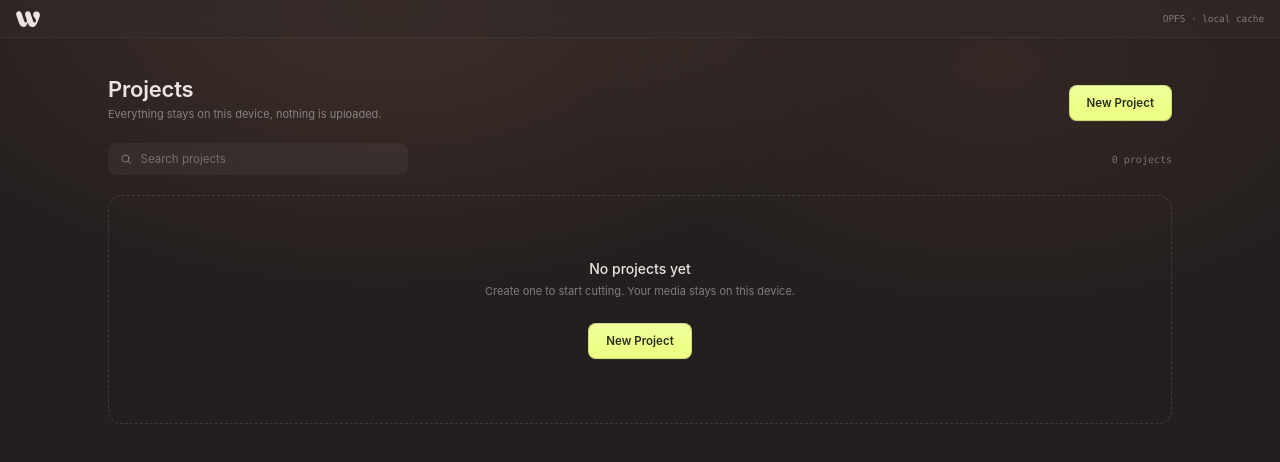
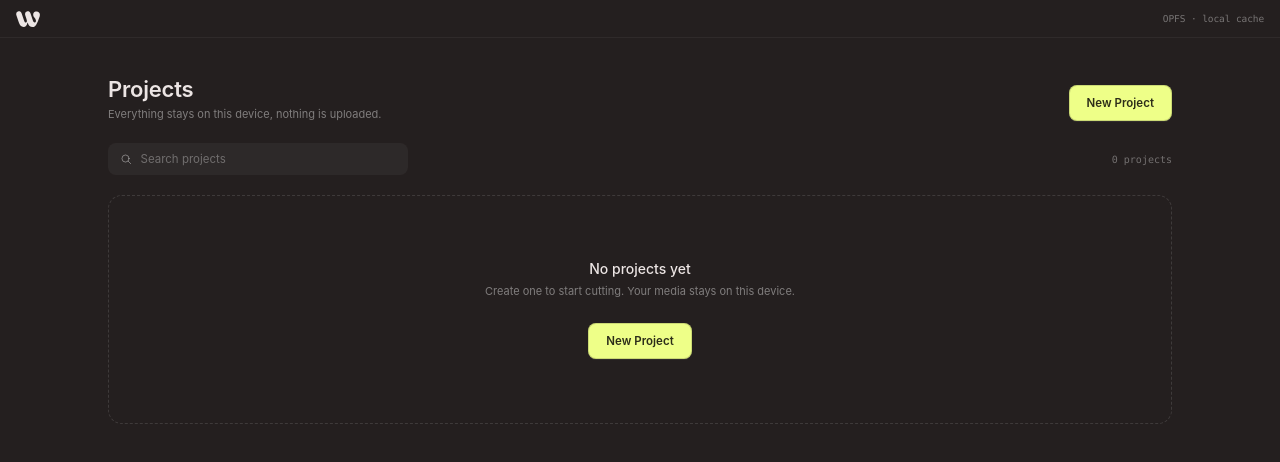
Before and after one commit to delbingeorge/wispr, a React (Vite) app: page / in a window 1280 px wide. Shown: the top 462 px of the page. Built offline with nearby package versions, Linux system fonts and the light colour scheme; what the-good-console would draw is missing.

Commit message:
chore: remove the gradient head ache

```diff
--- a/src/App.tsx
+++ b/src/App.tsx
@@ -14,7 +14,6 @@ import { useProjectLoader } from "./core/hooks/use-project-loader";
 import { useProjectStore } from "./core/stores/project-store";
 import { generateId } from "./core/utils/id-generator";
 
-import grads from "./styles/gradients.module.css";
 import { ToastContainer } from "./features/ui/toast";
 
 export default function App() {
@@ -75,9 +74,9 @@ function Editor({
   useAutoSave();
 
   return (
-    <div className={`${styles.layout} ${grads.atmosphere}`}>
+    <div className={styles.layout}>
       <Toolbar onBack={onBack} />
-      <div className={`${styles.preview} ${grads.canvas}`}>
+      <div className={styles.preview}>
         <PreviewCanvas />
         {missingAssets.length > 0 && (
           <div className={styles.warning}>
--- a/src/features/assets/styles/asset-importer.module.css
+++ b/src/features/assets/styles/asset-importer.module.css
@@ -80,8 +80,6 @@
   display: grid;
   place-items: center;
   background: rgba(16, 13, 13, 0.72);
-  backdrop-filter: blur(3px);
-  -webkit-backdrop-filter: blur(3px);
   pointer-events: none;
 }
 
--- a/src/features/home/home-screen.tsx
+++ b/src/features/home/home-screen.tsx
@@ -5,8 +5,6 @@ import {
   type SavedProject,
 } from "@/core/storage/project-storage";
 import styles from "./styles/home-screen.module.css";
-import grads from "../../styles/gradients.module.css";
-import glass from "../../styles/glass.module.css";
 import { Logo, Search, MoreDots, Close, Warning, Check } from "@/assets/icons";
 
 type ProjectCard = Omit<SavedProject, "clips"> & {
@@ -130,15 +128,15 @@ export function HomeScreen({ onOpenProject, onNewProject }: Props) {
 
   if (loading) {
     return (
-      <div className={`${styles.container} ${grads.atmosphere}`}>
+<div className={styles.container}>
         <span className={styles.loading}>Loading projects...</span>
       </div>
     );
   }
 
   return (
-    <div className={`${styles.container} ${grads.atmosphere}`}>
-      <header className={`${styles.bar} ${glass.heavy}`}>
+    <div className={styles.container}>
+      <header className={styles.bar}>
         <span className={styles.logo} aria-label="Wisp">
           <Logo />
         </span>
--- a/src/features/home/styles/home-screen.module.css
+++ b/src/features/home/styles/home-screen.module.css
@@ -82,11 +82,7 @@
   border: 0;
   border-radius: 8px;
   background-color: var(--accent, #eeff88);
-  background-image: linear-gradient(
-    180deg,
-    rgba(255, 255, 255, 0.18) 0%,
-    rgba(255, 255, 255, 0) 60%
-  );
+  background: var(--accent, #eeff88);
   color: #2c2d19;
   cursor: pointer;
   font-family: var(--sans);
@@ -256,8 +252,6 @@
   line-height: 18px;
   border-radius: 5px;
   background: rgba(18, 16, 16, 0.72);
-  backdrop-filter: blur(4px);
-  -webkit-backdrop-filter: blur(4px);
   font-family: var(--mono);
   font-size: 9px;
   color: #fff;
@@ -296,8 +290,6 @@
   border: 0;
   border-radius: 7px;
   background: rgba(18, 16, 16, 0.62);
-  backdrop-filter: blur(4px);
-  -webkit-backdrop-filter: blur(4px);
   color: #fff;
   display: grid;
   place-items: center;
@@ -368,8 +360,6 @@
   padding: 12px 9px;
   border-radius: 18px;
   background: rgba(50, 41, 39, 0.78);
-  backdrop-filter: blur(24px) saturate(1.15);
-  -webkit-backdrop-filter: blur(24px) saturate(1.15);
   border: 1px solid rgba(255, 255, 255, 0.05);
   box-shadow: 0 18px 42px rgba(0, 0, 0, 0.42);
 }
@@ -429,8 +419,6 @@
   position: fixed;
   inset: 0;
   background: rgba(10, 8, 8, 0.55);
-  backdrop-filter: blur(2px);
-  -webkit-backdrop-filter: blur(2px);
   z-index: 100;
   display: grid;
   place-items: center;
--- a/src/features/preview/playback-controls.tsx
+++ b/src/features/preview/playback-controls.tsx
@@ -5,7 +5,6 @@ import { useHistoryStore } from "@/core/stores/history-store";
 import { formatTimecode } from "@/core/utils/time-format";
 import styles from "./styles/playback-control.module.css";
 import { FastForward, Next, Pause, Play, Redo, Undo } from "@/assets/icons";
-import glass from "../../styles/glass.module.css";
 
 const RATES = [0.25, 0.5, 1, 1.5, 2];
 
@@ -49,7 +48,7 @@ export function PlaybackControls() {
   const handleRedo = () => useHistoryStore.getState().redo();
 
   return (
-    <div className={`${styles.controls} ${glass.panel}`}>
+    <div className={styles.controls}>
       <div className={styles.left}>
         <span className={styles.timeBadge}>{formatTimecode(currentTime)}</span>
       </div>
--- a/src/features/properties/properties-panel.tsx
+++ b/src/features/properties/properties-panel.tsx
@@ -1,7 +1,6 @@
 import { useProjectStore } from "@/core/stores/project-store";
 import { useSelectionStore } from "@/core/stores/selection-store";
 import styles from "./styles/properties-panel.module.css";
-import glass from "../../styles/glass.module.css";
 import { KeyframeSection } from "./keyframe-section";
 
 export function PropertiesPanel() {
@@ -10,7 +9,7 @@ export function PropertiesPanel() {
 
   if (selectedClipIds.size !== 1) {
     return (
-      <div className={`${styles.panel} ${glass.panel}`}>
+      <div className={styles.panel}>
         <span className={styles.empty}>Select an overlay to edit</span>
       </div>
     );
@@ -21,7 +20,7 @@ export function PropertiesPanel() {
 
   if (!clip || clip.kind === "media") {
     return (
-      <div className={`${styles.panel} ${glass.panel}`}>
+      <div className={styles.panel}>
         <span className={styles.empty}>Select an overlay to edit</span>
       </div>
     );
@@ -36,7 +35,7 @@ export function PropertiesPanel() {
   const p = clip.properties;
 
   return (
-    <div className={`${styles.panel} ${glass.panel}`}>
+    <div className={styles.panel}>
       <div className={styles.section}>
         <span className={styles.sectionTitle}>Position</span>
         <div className={styles.row}>
--- a/src/features/toolbar/toolbar.tsx
+++ b/src/features/toolbar/toolbar.tsx
@@ -3,8 +3,6 @@ import type { Tool } from "@/core/stores/selection-store";
 import styles from "./styles/toolbar.module.css";
 import { useState } from "react";
 import { ExportDialog } from "../export/export-dialog";
-import glass from "../../styles/glass.module.css";
-import grads from "../../styles/gradients.module.css";
 
 const TOOLS: { tool: Tool; label: string }[] = [
   { tool: "select", label: "Select" },
@@ -25,7 +23,7 @@ export function Toolbar({ onBack }: { onBack: () => void }) {
 
   return (
     <>
-      <div className={`${styles.toolbar} ${glass.panel} ${grads.toolbar}`}>
+      <div className={styles.toolbar}>
         <button
           className={styles.backBtn}
           onClick={onBack}
--- a/src/features/ui/styles/toast.module.css
+++ b/src/features/ui/styles/toast.module.css
@@ -20,8 +20,6 @@
   border-radius: 9px;
   pointer-events: auto;
   background: rgba(38, 33, 33, 0.94);
-  backdrop-filter: blur(12px) saturate(1.15);
-  -webkit-backdrop-filter: blur(12px) saturate(1.15);
   box-shadow:
     0 10px 30px rgba(0, 0, 0, 0.4),
     0 0 0 1px rgba(255, 255, 255, 0.07);
--- a/src/styles/glass.module.css
+++ b/src/styles/glass.module.css
@@ -1,18 +1,11 @@
 .panel {
   background: rgba(28, 24, 24, 0.82);
-  backdrop-filter: blur(12px) saturate(1.15);
-  -webkit-backdrop-filter: blur(12px) saturate(1.15);
-  border-bottom: 1px solid rgba(255, 255, 255, 0.05);
 }
 
 .chip {
   background: rgba(46, 40, 40, 0.55);
-  backdrop-filter: blur(7px);
-  -webkit-backdrop-filter: blur(7px);
 }
 
 .heavy {
   background: rgba(50, 41, 39, 0.78);
-  backdrop-filter: blur(24px) saturate(1.15);
-  -webkit-backdrop-filter: blur(24px);
 }
--- a/src/styles/gradients.module.css
+++ b/src/styles/gradients.module.css
@@ -1,44 +1,11 @@
 .toolbar {
-  background: linear-gradient(
-    90deg,
-    #2e2727 1.2%,
-    #302728 9.9%,
-    #332828 24.8%,
-    #332826 41.3%,
-    #322929 57.8%,
-    #2c2729 74.3%,
-    #2a2628 86.7%,
-    #262628 98.8%
-  );
+  background: #241f1f;
 }
 
 .canvas {
-  background: linear-gradient(
-    90deg,
-    #2d2323 1.2%,
-    #2e2323 5%,
-    #2f2424 9.9%,
-    #322525 14%,
-    #332626 30%,
-    #302525 50%,
-    #2b2425 78%,
-    #272324 86.7%,
-    #252426 95%,
-    #202020 98.8%
-  );
+  background: #241f1f;
 }
 
 .atmosphere {
-  background-color: #241f1f;
-  background-image:
-    radial-gradient(
-      58% 52% at 30% 0%,
-      rgba(255, 150, 105, 0.13),
-      rgba(255, 150, 105, 0) 70%
-    ),
-    radial-gradient(
-      46% 44% at 78% 8%,
-      rgba(255, 150, 105, 0.07),
-      rgba(255, 150, 105, 0) 70%
-    );
+  background: #241f1f;
 }
```
